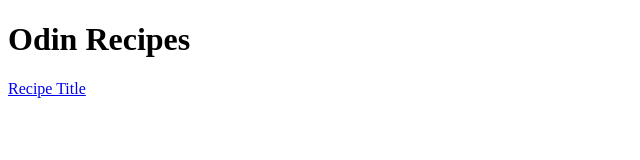
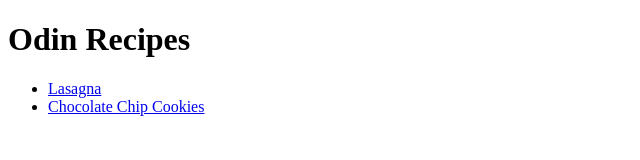
Before and after one commit to jennbushey/odin-recipes, a plain HTML site: page index.html in a window 1280 px wide. Shown: the whole page, without its empty margins (0-640 px from the left). Drawn offline with Linux system fonts and the light colour scheme.

Commit message:
Update index with link to chocolate-chip-cookies.html

```diff
--- a/index.html
+++ b/index.html
@@ -6,6 +6,9 @@
 </head>
 <body>
     <h1>Odin Recipes</h1>
-    <a href="recipes/lasagna.html">Recipe Title</a>
+    <ul>
+        <li><a href="recipes/lasagna.html">Lasagna</a></li>
+        <li><a href="recipes/chocolate-chip-cookies.html">Chocolate Chip Cookies</a></li>
+    </ul>
 </body>
 </html>
```
